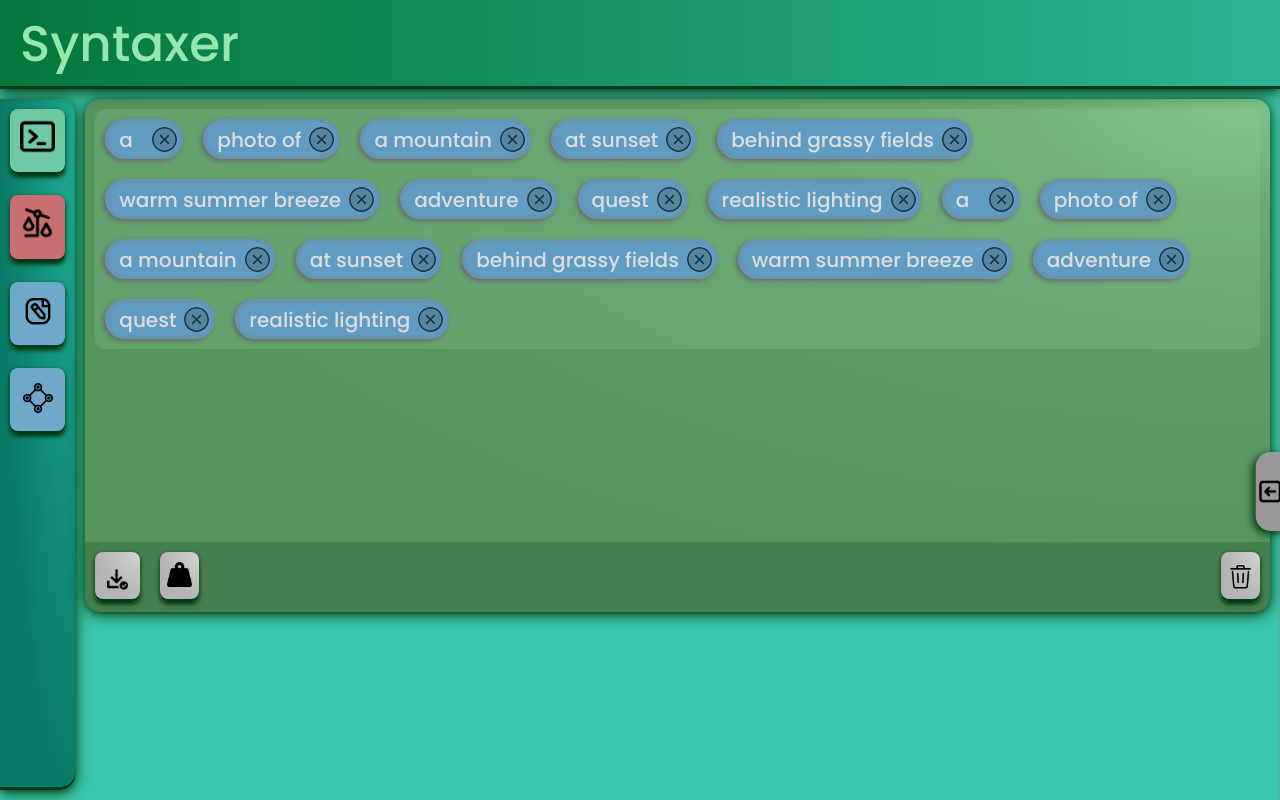
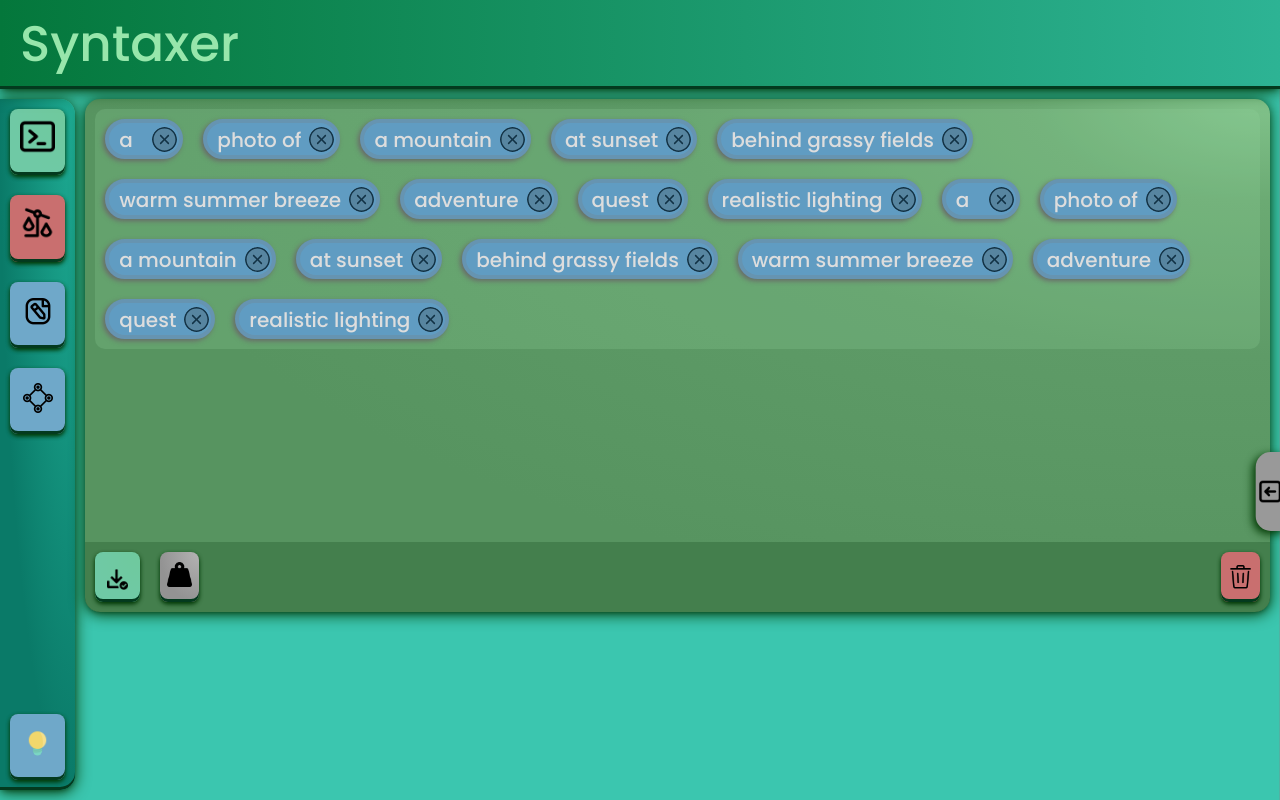
Before and after one commit to Yuugen64/Syntaxer, an Angular app: page / in a window 1280 px wide. Built offline with nearby package versions, Linux system fonts and the light colour scheme.

Commit message:
[UI | Nav-buttons::Colors & Icons] - Fixed color placeholders on prompt area buttons, added two new icons for combo output button in control-bar, tweaked light-grey and hover nav-button levels.

```diff
--- a/src/app/components/control-bar/control-bar.component.css
+++ b/src/app/components/control-bar/control-bar.component.css
@@ -33,3 +33,10 @@
     grid-row: row 4 / span 1;
     margin: 10px; /*For constraing the button within the navbar "cells"*/
 }
+
+
+.slot8 {
+    grid-column: col 1 / span 1;
+    grid-row: row 8 / span 1;
+    margin: 10px; /*For constraing the button within the navbar "cells"*/
+}
--- a/src/app/components/control-bar/control-bar.component.html
+++ b/src/app/components/control-bar/control-bar.component.html
@@ -13,4 +13,9 @@
         <app-nav-button [iconClass]="'nodesIcon'" [buttonFill]="'lightBlue'"></app-nav-button>
     </div>
 
+
+    <div class="slot8">
+        <app-nav-button [iconClass]="'bulbIcon'" [buttonFill]="'lightBlue'"></app-nav-button>
+    </div>
+
 </div>
--- a/src/app/components/prompt-area/prompt-area.component.html
+++ b/src/app/components/prompt-area/prompt-area.component.html
@@ -13,13 +13,13 @@
     <!--Card Controls Bar (outside of card to hover over it)-->
     <div class="output-card-control-bar">
         <div class="slot1">
-            <app-nav-button [iconClass]="'sendIcon'"></app-nav-button>
+            <app-nav-button [iconClass]="'sendIcon'" [buttonFill]="'lightGreen'"></app-nav-button>
         </div>
         <div class="slot2">
-            <app-nav-button [iconClass]="'weightIcon'"></app-nav-button>
+            <app-nav-button [iconClass]="'weightIcon'" [buttonFill]="'lightGrey'"></app-nav-button>
         </div>
         <div class="slot10">
-            <app-nav-button [iconClass]="'trashIcon'"></app-nav-button>
+            <app-nav-button [iconClass]="'trashIcon'" [buttonFill]="'lightRed'"></app-nav-button>
         </div>
 
 
--- a/src/app/components/sub-components/nav-button/nav-button.component.css
+++ b/src/app/components/sub-components/nav-button/nav-button.component.css
@@ -2,7 +2,7 @@
     --nav-bg-lightblue: radial-gradient(100% 100% at 100% 0, #6FA8C9 0, #6FA8C9 100%); /*The SECOND value is the actual fill color, the first is the highlight on hover*/
     --nav-bg-lightgreen: radial-gradient(100% 100% at 100% 0, #6fc99d 0, #6fc9a5 100%);
     --nav-bg-lightred: radial-gradient(100% 100% at 100% 0, #c96f6f 0, #c96f6f 100%);
-    --nav-bg-lightgrey: radial-gradient(100% 100% at 100% 0, #d2d2d2 0, #b3b3b3 100%);
+    --nav-bg-lightgrey: radial-gradient(100% 100% at 100% 0, #b4b3b3 0, #939393 100%);
 }
 
 .icon-area{
@@ -101,6 +101,25 @@
     width: 25px;
     height: 25px;
 }
+.bulbIcon {
+    background-image: url("../../../../assets/think-svgrepo_1024x1024.png");
+    background-repeat: no-repeat;
+    background-size: contain;
+
+    margin: 8px 0px 0px 0px;
+    width: 35px;
+    height: 35px;
+}
+.canisterIcon {
+    background-image: url("../../../../assets/isolate-svgrepo_1024x1024.png");
+    background-repeat: no-repeat;
+    background-size: contain;
+
+    margin: 8px 0px 0px 0px;
+    width: 35px;
+    height: 35px;
+}
+
 
 /*===== ========== =====*/
 
@@ -150,7 +169,7 @@
 .nav:hover {
     /*box-shadow: #033a1e 0 4px 8px .5px, #033a1e 0 7px 13px -3px, #033a1e 0 -3px 0 inset;*/
     transform: translateY(0px);
-    background-image: radial-gradient(100% 100% at 100% 0, #dde1e3 0, #c5cdd2 100%);
+    background-image: radial-gradient(100% 100% at 100% 0, #cfcfcf 0, #c1c1c1 100%);
     /*box-shadow: 0px 1px 2px #183a03;*/
 }
 .nav:active {
--- a/src/app/services/feature-toggle.service.ts
+++ b/src/app/services/feature-toggle.service.ts
@@ -7,6 +7,8 @@
 
 export class FeatureToggleService {
 
+
+
   constructor() { }
 
 }
```
Also changed, not shown: src/assets/isolate-svgrepo_1024x1024.png (added), src/assets/think-svgrepo_1024x1024.png (added).
